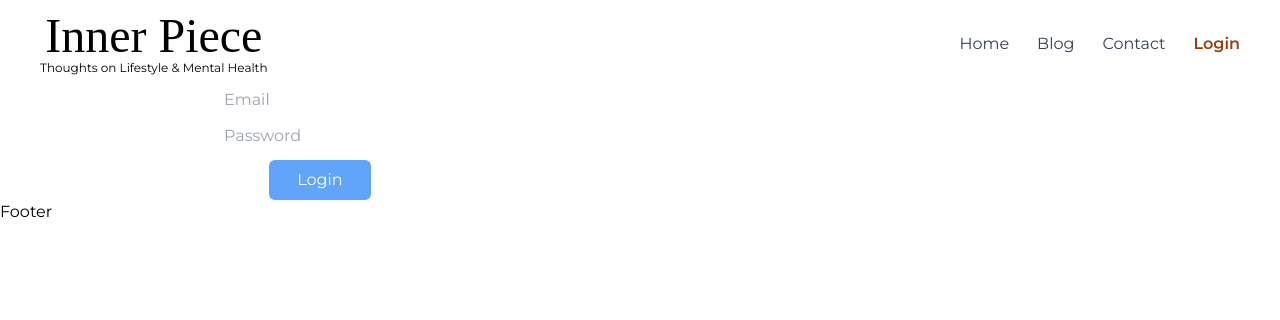
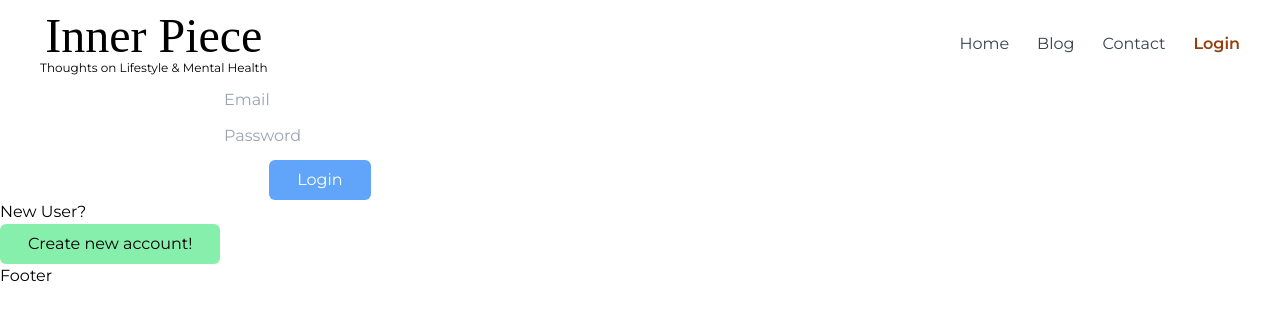
Before and after one commit to Hasib-Inamdar/Blog-Project, a React app: page /login in a window 1280 px wide. Shown: the top 320 px of the page. Built offline with nearby package versions, Linux system fonts and the light colour scheme; the HTML template or start-up script is replaced by a standard one; a web font is replaced by a local one.

Commit message:
Added user registration routing
Redirected to the home page after successfull login

Added navigation to the user registration page

```diff
--- a/src/pages/Login.jsx
+++ b/src/pages/Login.jsx
@@ -4,20 +4,25 @@ import { useDispatch, useSelector } from "react-redux";
 import { loginSuccess } from "../features/auth/authSlice";
 import { v4 as uuid } from "uuid";
 import { selectIsAuth, selectUser } from "../features/auth/authSelectors";
+import { useNavigate } from "react-router-dom";
 
 const Login = () => {
     const [email, setEmail] = useState("");
     const [password, setPassword] = useState("");
     const [error, setError] = useState("");
+    const [findUser, { isLoading }] = useLazyGetUserByCredentialsQuery();
+    const dispatch = useDispatch();
+    const navigate = useNavigate();
 
-    const dispatch = useDispatch();
+    const handleNavigateToRegisterPage = () => {
+        navigate("/register-user")
+    }
 
-    const [findUser, { isLoading }] = useLazyGetUserByCredentialsQuery();
+
 
     const handleLogin = async (e) => {
         e.preventDefault();
         setError("");
-
         try {
             const userCredentials = {
                 email,
@@ -30,7 +35,6 @@ const Login = () => {
                 setError("Email or password invalid");
                 return;
             }
-
             const authToken = uuid()
             dispatch(
                 loginSuccess({
@@ -42,6 +46,8 @@ const Login = () => {
             localStorage.setItem("user", JSON.stringify(user))
             localStorage.setItem("token", authToken)
             localStorage.setItem("isAuth", true)
+            navigate("/")
+
 
         } catch (err) {
             setError("Something went wrong");
@@ -49,24 +55,24 @@ const Login = () => {
         }
     };
 
-    useEffect(() => {
-        const user = localStorage.getItem("user")
-        const token = localStorage.getItem("token")
-        const isAuth = localStorage.getItem("isAuth")
-        console.log(`user: ${!!user}, token: ${!!token}, isAuth:${!!isAuth}`);
-        if (!!user && !!token && !!isAuth) {
-            console.log("data from the local storage can be used");
-            dispatch(
-                loginSuccess({
-                    user: JSON.parse(user),
-                    token,
-                    isAuthenticated: true
-                })
-            );
-            return
-        }
-        console.log("Need to authenticate");
-    }, [])
+    // useEffect(() => {
+    //     const user = localStorage.getItem("user")
+    //     const token = localStorage.getItem("token")
+    //     const isAuth = localStorage.getItem("isAuth")
+    //     console.log(`user: ${!!user}, token: ${!!token}, isAuth:${!!isAuth}`);
+    //     if (!!user && !!token && !!isAuth) {
+    //         console.log("data from the local storage can be used");
+    //         dispatch(
+    //             loginSuccess({
+    //                 user: JSON.parse(user),
+    //                 token,
+    //                 isAuthenticated: true
+    //             })
+    //         );
+    //         return
+    //     }
+    //     console.log("Need to authenticate");
+    // }, [])
 
     return (
         <div>
@@ -100,6 +106,14 @@ const Login = () => {
             </form>
 
             {error && <p className="text-red-500 mt-2">{error}</p>}
+
+            <div>
+                <p>New User?</p>
+                {/* TODO :- Need to add the click event function */}
+                <button className="bg-green-300 px-7 py-2 rounded-md" onClick={
+                    handleNavigateToRegisterPage
+                }>Create new account!</button>
+            </div>
         </div>
     );
 };
--- a/src/routes/ProtectedRoute.jsx
+++ b/src/routes/ProtectedRoute.jsx
@@ -8,6 +8,7 @@ import MainLayout from '../layout/MainLayout'
 import Login from '../pages/Login'
 import ManageBlogs from '../pages/ManageBlogs'
 import RequiredAuth from './RequiredAuth'
+import Register from '../pages/Register'
 
 const ProtectedRoute = () => {
 
@@ -20,6 +21,7 @@ const ProtectedRoute = () => {
                 { path: "blog", element: <Blog /> },
                 { path: "contact", element: <Home /> },
                 { path: "login", element: <Login /> },
+                { path: "register-user", element: <Register /> },
 
                 // Authetication required
                 {
```
